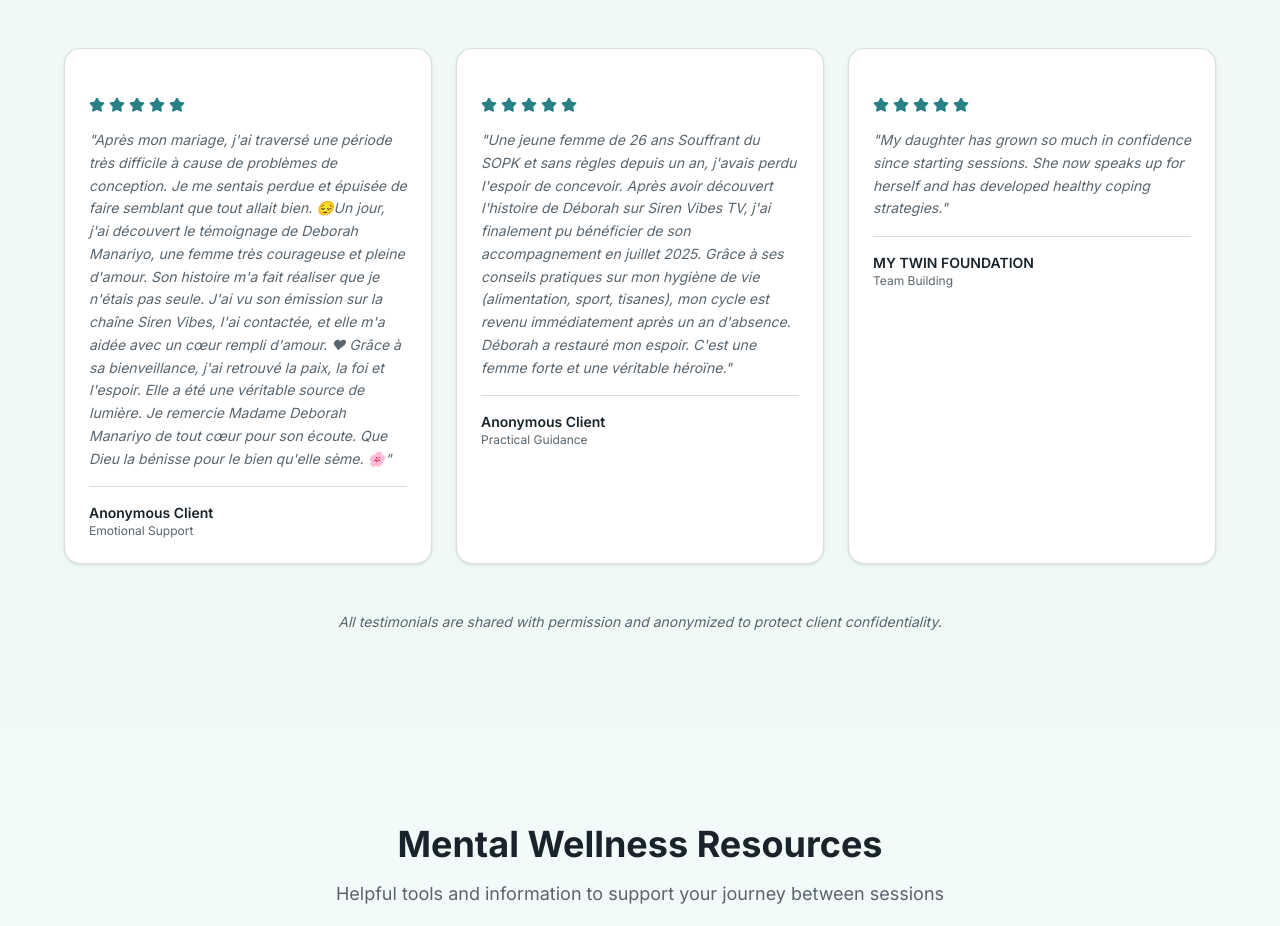
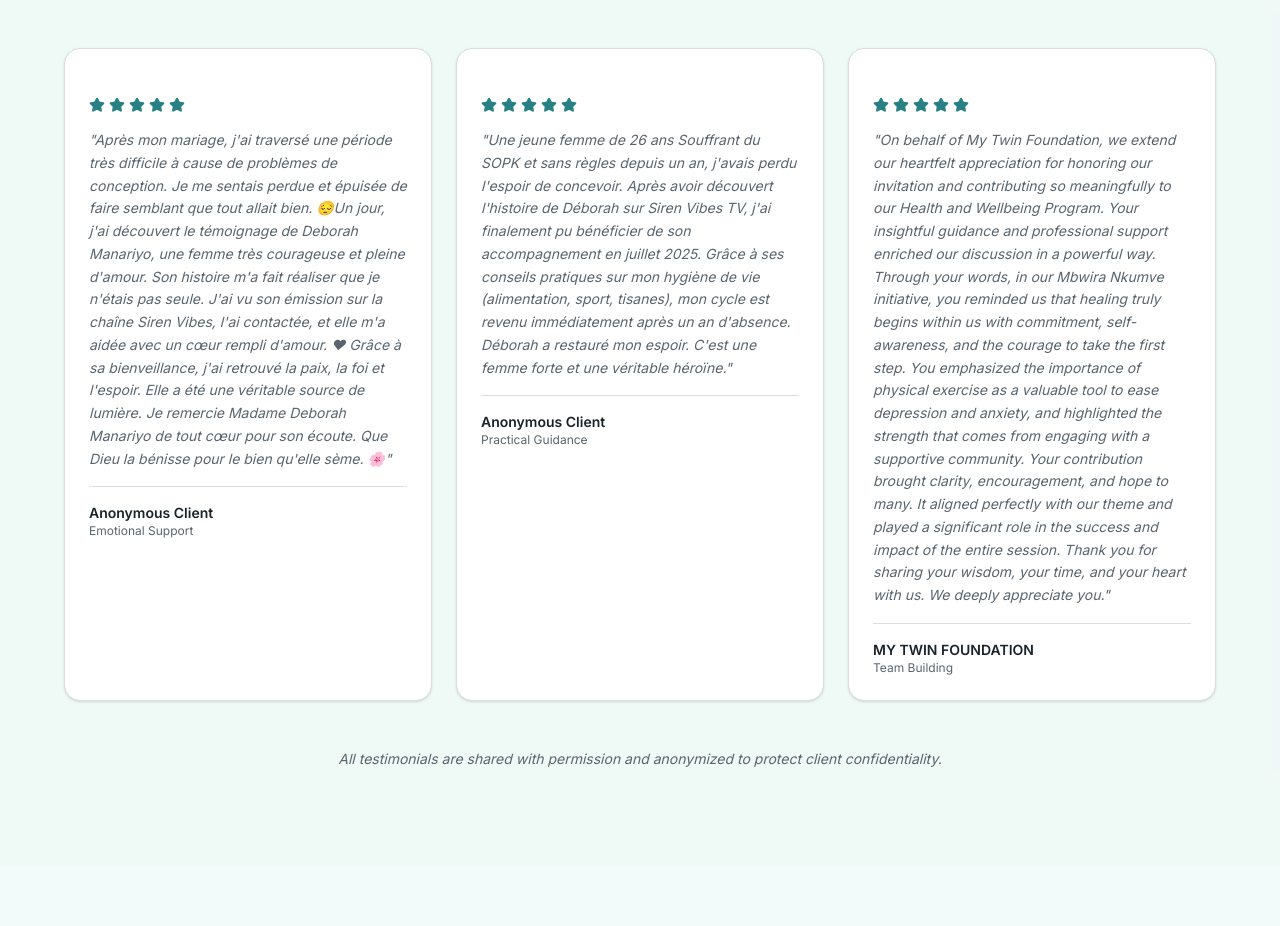
Before and after one commit to itmuvunyi/Deborah-Listens, a Next.js app: page / in a window 1280 px wide. Shown: the part 3800-4726 px from the top of the page. Built offline with nearby package versions, Linux system fonts and the light colour scheme.

Commit message:
Update testimonials.tsx

```diff
--- a/components/testimonials.tsx
+++ b/components/testimonials.tsx
@@ -25,7 +25,13 @@ const testimonials = [
   },
   {
     quote:
-      `My daughter has grown so much in confidence since starting sessions. She now speaks up for herself and has developed healthy coping strategies.`,
+      `On behalf of My Twin Foundation, we extend our heartfelt appreciation for honoring our invitation and contributing so meaningfully to our Health and Wellbeing Program.
+
+Your insightful guidance and professional support enriched our discussion in a powerful way. Through your words, in our Mbwira Nkumve initiative, you reminded us that healing truly begins within us with commitment, self-awareness, and the courage to take the first step. You emphasized the importance of physical exercise as a valuable tool to ease depression and anxiety, and highlighted the strength that comes from engaging with a supportive community.
+
+Your contribution brought clarity, encouragement, and hope to many. It aligned perfectly with our theme and played a significant role in the success and impact of the entire session.
+
+Thank you for sharing your wisdom, your time, and your heart with us. We deeply appreciate you.`,
     author: "MY TWIN FOUNDATION",
     role: "Team Building",
   },
```
